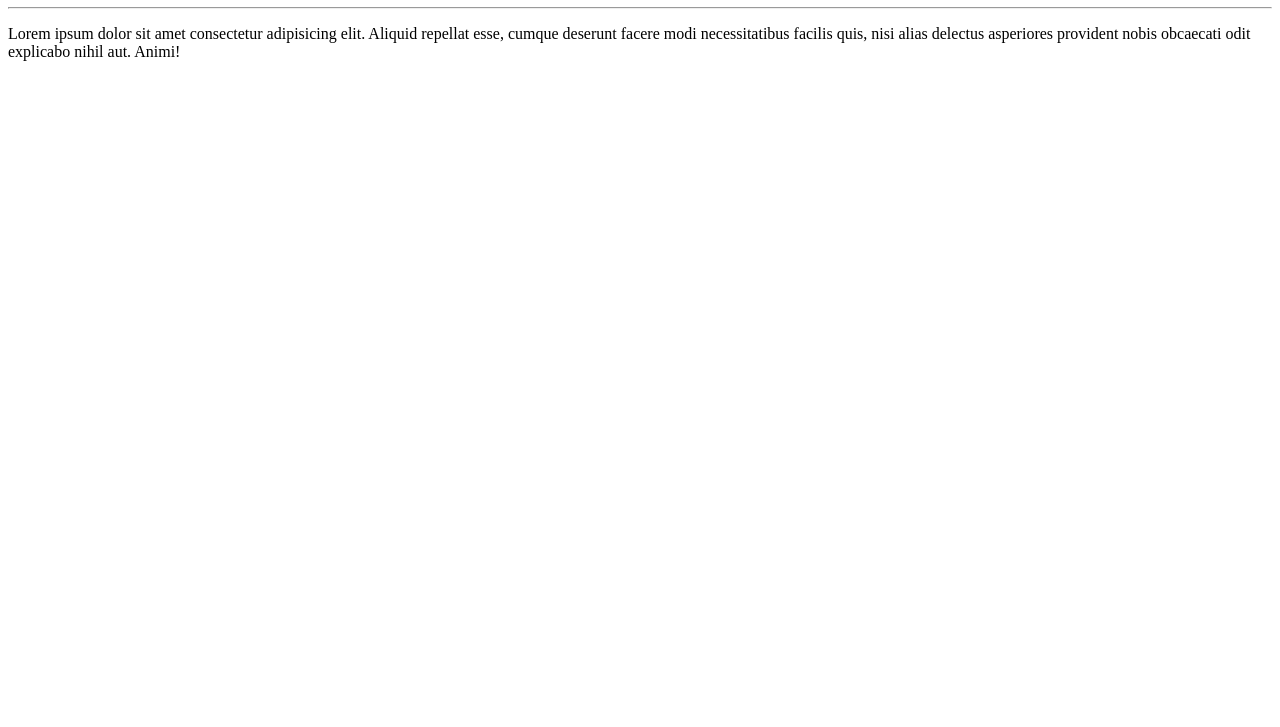
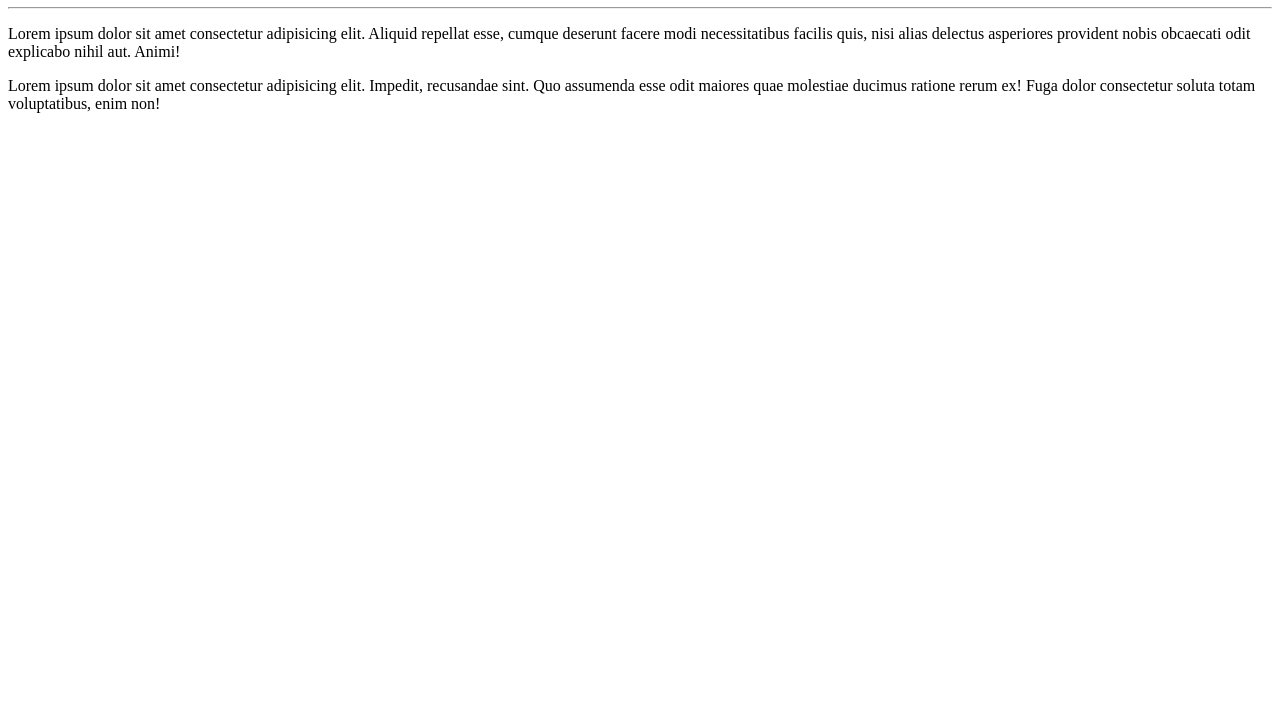
Before and after one commit to Ha1000J/ola-mundo, a plain HTML site: page site-exemplo/index.html in a window 1280 px wide. Shown: the part 73-800 px from the top of the page. Drawn offline with Linux system fonts and the light colour scheme.

Commit message:
Adicionei um parágrafo.
Adicionei um parágrafo, para testar comando de push via teclado.

```diff
--- a/site-exemplo/index.html
+++ b/site-exemplo/index.html
@@ -11,5 +11,6 @@
     <h1>Olá, Mundo!</h1>
     <hr>
     <p>Lorem ipsum dolor sit amet consectetur adipisicing elit. Aliquid repellat esse, cumque deserunt facere modi necessitatibus facilis quis, nisi alias delectus asperiores provident nobis obcaecati odit explicabo nihil aut. Animi!</p>
+    <p>Lorem ipsum dolor sit amet consectetur adipisicing elit. Impedit, recusandae sint. Quo assumenda esse odit maiores quae molestiae ducimus ratione rerum ex! Fuga dolor consectetur soluta totam voluptatibus, enim non!</p>
 </body>
 </html>
```
